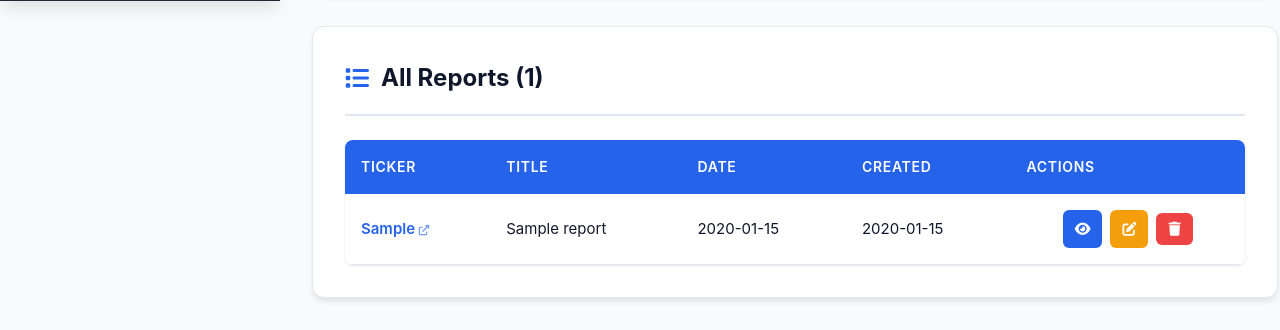
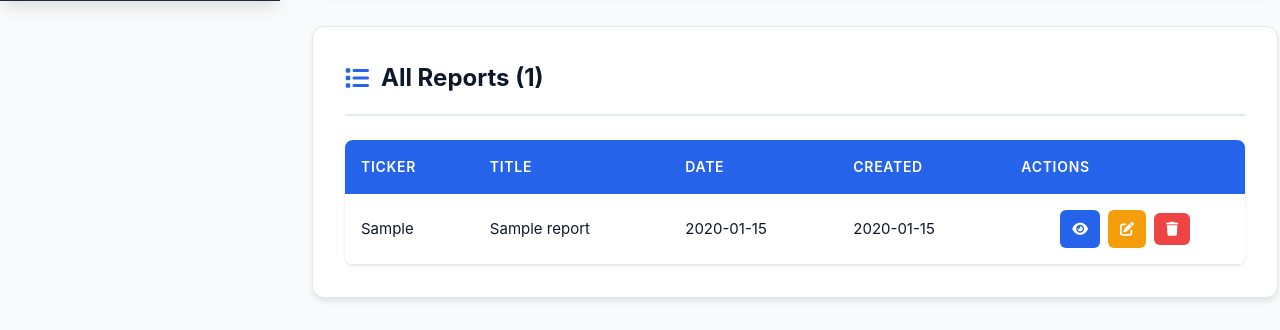
Before and after one commit to Arashi20/Stock_Portfolio_Dashboard_V2, a Flask app: page /reports in a window 1280 px wide. Shown: the part 799-1129 px from the top of the page. Run offline with Flask 3, Linux system fonts and the light colour scheme; a user stored in the database is signed in; tables that the repository leaves empty hold one stand-in row (values such as "Sample post").

Commit message:
Small tweak

```diff
--- a/templates/reports.html
+++ b/templates/reports.html
@@ -158,7 +158,7 @@
                         <tbody>
                             {% for report in reports %}
                             <tr>
-                                <td><strong><a href="https://stock-research-production.up.railway.app/?ticker={{ report.ticker }}" target="_blank" style="color: inherit; text-decoration: none;">{{ report.ticker }} <i class="fas fa-external-link-alt" style="font-size: 0.7em; opacity: 0.6;"></i></a></strong></td>
+                                <td>{{ report.ticker }}</td>
                                 <td>{{ report.title }}</td>
                                 <td>{{ report.date.strftime('%Y-%m-%d') }}</td>
                                 <td>{{ report.date_created.strftime('%Y-%m-%d') }}</td>
```
